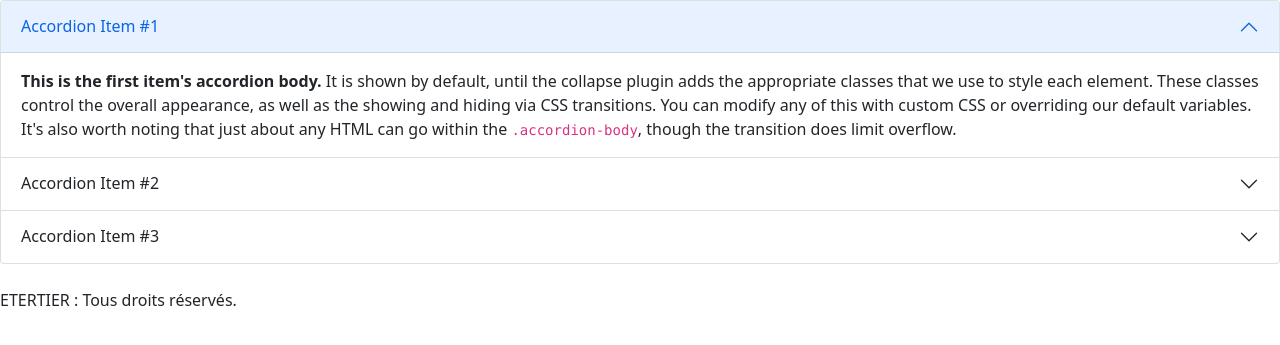
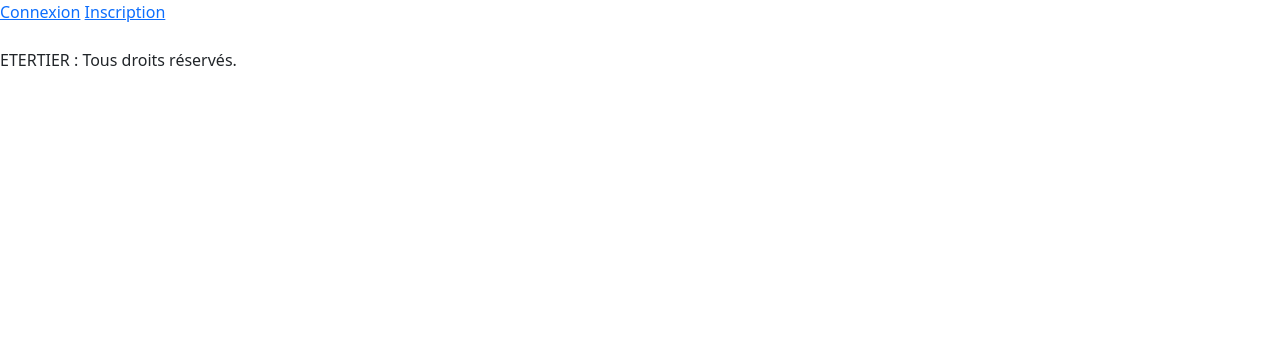
Before and after one commit to DUT-Info-Montreuil/etertier, a PHP site: page / in a window 1280 px wide. Shown: the top 345 px of the page. Run offline with PHP 8.4, Linux system fonts and the light colour scheme.

Commit message:
Ajout d'appel compmenu dans index Et corrections d'erreurs

```diff
--- a/Etertier/composants/CompMenu/cont_menu.php
+++ b/Etertier/composants/CompMenu/cont_menu.php
@@ -1,7 +1,6 @@
 <?php
 
 	include 'vue_menu.php';
-	include 'modele_menu.php';
 
 	class ContMenu {
 		public $vue;
--- a/Etertier/connexion.php
+++ b/Etertier/connexion.php
@@ -10,8 +10,8 @@
         }
 
         public static function initConnexion(){
-            //self::$bdd = new PDO("mysql:host=database-etudiants.iut.univ-paris8.fr;dbname=dutinfopw201657;port=mon_port", "dutinfopw201657", "qupevuna");
-            self::$bdd = new PDO('mysql:host=localhost;dbname=php', 'root','');
+            self::$bdd = new PDO("mysql:host=database-etudiants.iut.univ-paris8.fr;dbname=dutinfopw201657;port=mon_port", "dutinfopw201657", "qupevuna");
+            //self::$bdd = new PDO('mysql:host=localhost;dbname=php', 'root','');
         }
 	}
 ?>
--- a/Etertier/index.php
+++ b/Etertier/index.php
@@ -6,25 +6,25 @@
 	// 	echo 'Token supprimer';
 	// }
     include_once('connexion.php');
+    Connexion::initConnexion();
 
-	$affichage;
-    Connexion::initConnexion();
+
+
 
 	if(isset($_GET['module'])){
 		switch($_GET['module']){
-			case 'joueurs':
-				include_once('modules/mod_joueurs/mod_joueurs.php');
-				$module = new ModJoueurs();
-				break;
-			case 'equipes':
-				include_once('modules/mod_equipes/mod_equipes.php');
-				$module = new ModEquipe();
-				break;
 			case 'connexion':
-				include_once('modules/mod_connexion/mod_connexion.php');
+				include_once('modules/ModConnexion/mod_connexion.php');
 				$module = new ModConnexion();
 				break;
 		}
 	}
+
+
+    require_once "composants/CompMenu/comp_menu.php";
+    $menu = new CompMenu();
+
+
+
 	include_once('template.php');
 ?>
--- a/Etertier/modules/ModConnexion/mod_connexion.php
+++ b/Etertier/modules/ModConnexion/mod_connexion.php
@@ -33,6 +33,7 @@ class ModConnexion{
 		else{
 			$cont->erreur();
 		}
+		$this->affichage = $cont->vue->getAffichage();
 	}
 }
 
--- a/Etertier/template.php
+++ b/Etertier/template.php
@@ -13,52 +13,13 @@
 <body>
 	<script src ="bootstrap/js/bootstrap.bundle.min.js"></script>
     <header>
-        <?php
-            // $controleur = new Controleur();
-            // $controleur->menu();
-        ?>
-
+		<?php echo $menu->affiche();?>
     </header>
 
     <main>
-	<div class="accordion" id="accordionExample">
-  <div class="accordion-item">
-    <h2 class="accordion-header" id="headingOne">
-      <button class="accordion-button" type="button" data-bs-toggle="collapse" data-bs-target="#collapseOne" aria-expanded="true" aria-controls="collapseOne">
-        Accordion Item #1
-      </button>
-    </h2>
-    <div id="collapseOne" class="accordion-collapse collapse show" aria-labelledby="headingOne" data-bs-parent="#accordionExample">
-      <div class="accordion-body">
-        <strong>This is the first item's accordion body.</strong> It is shown by default, until the collapse plugin adds the appropriate classes that we use to style each element. These classes control the overall appearance, as well as the showing and hiding via CSS transitions. You can modify any of this with custom CSS or overriding our default variables. It's also worth noting that just about any HTML can go within the <code>.accordion-body</code>, though the transition does limit overflow.
-      </div>
-    </div>
-  </div>
-  <div class="accordion-item">
-    <h2 class="accordion-header" id="headingTwo">
-      <button class="accordion-button collapsed" type="button" data-bs-toggle="collapse" data-bs-target="#collapseTwo" aria-expanded="false" aria-controls="collapseTwo">
-        Accordion Item #2
-      </button>
-    </h2>
-    <div id="collapseTwo" class="accordion-collapse collapse" aria-labelledby="headingTwo" data-bs-parent="#accordionExample">
-      <div class="accordion-body">
-        <strong>This is the second item's accordion body.</strong> It is hidden by default, until the collapse plugin adds the appropriate classes that we use to style each element. These classes control the overall appearance, as well as the showing and hiding via CSS transitions. You can modify any of this with custom CSS or overriding our default variables. It's also worth noting that just about any HTML can go within the <code>.accordion-body</code>, though the transition does limit overflow.
-      </div>
-    </div>
-  </div>
-  <div class="accordion-item">
-    <h2 class="accordion-header" id="headingThree">
-      <button class="accordion-button collapsed" type="button" data-bs-toggle="collapse" data-bs-target="#collapseThree" aria-expanded="false" aria-controls="collapseThree">
-        Accordion Item #3
-      </button>
-    </h2>
-    <div id="collapseThree" class="accordion-collapse collapse" aria-labelledby="headingThree" data-bs-parent="#accordionExample">
-      <div class="accordion-body">
-        <strong>This is the third item's accordion body.</strong> It is hidden by default, until the collapse plugin adds the appropriate classes that we use to style each element. These classes control the overall appearance, as well as the showing and hiding via CSS transitions. You can modify any of this with custom CSS or overriding our default variables. It's also worth noting that just about any HTML can go within the <code>.accordion-body</code>, though the transition does limit overflow.
-      </div>
-    </div>
-  </div>
-</div>
+		<?php
+			if(isset($module)){echo $module->affichage;}
+		?>
 	</main>
 
 	<footer>
```
